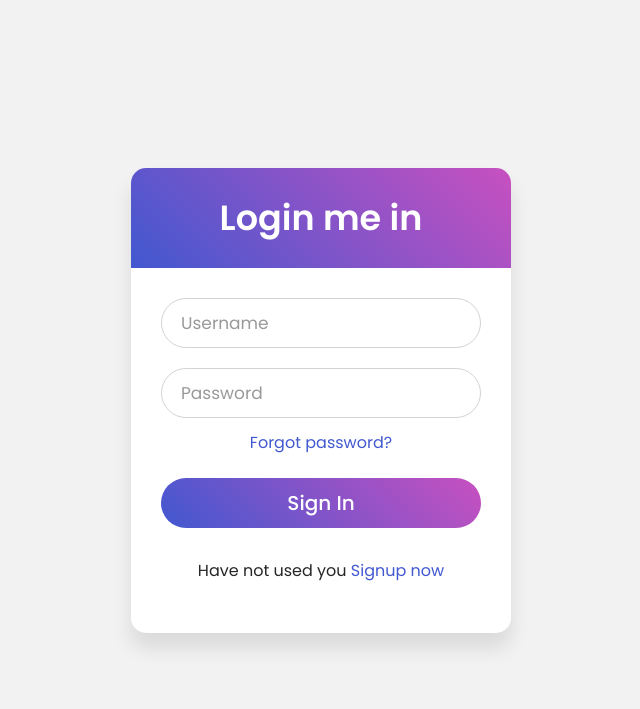
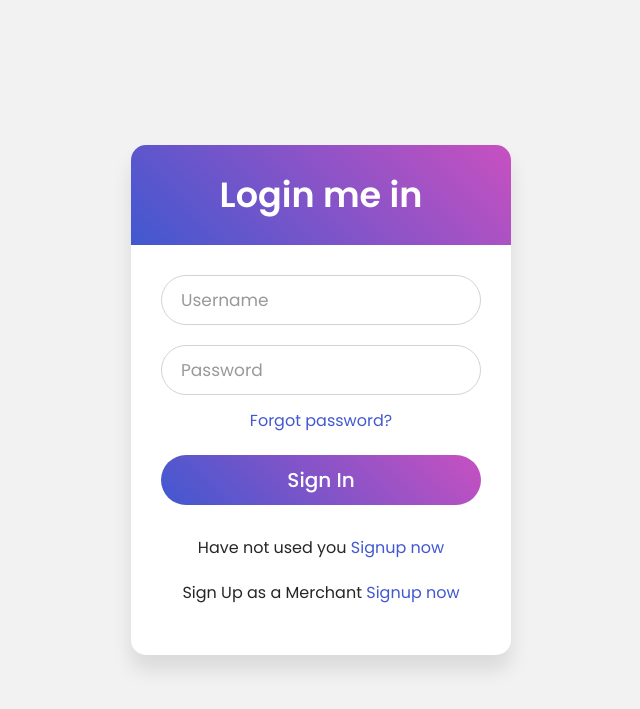
Before and after one commit to Amabellzq/SSD-Team-25, a Flask app: page /login in a window 1280 px wide. Shown: the top 709 px of the page, without its empty margins (319-959 px from the left). Run offline with Flask 3, Linux system fonts and the light colour scheme; some libraries are stand-ins or nearby versions.

Commit message:
updated the login route and form structure for login and register

```diff
--- a/webapp/templates/base.html
+++ b/webapp/templates/base.html
@@ -72,9 +72,9 @@
                     <div class="header__right">
                         <div class="header__right__auth">
                             {% if current_user.is_authenticated %}
-                                {% if current_user.role == 'seller' %}
+                                {% if current_user.role == 'Merchant' %}
                                     <a href="/sellerDashboard">Seller Dashboard</a>
-                                {% elif current_user.role == 'admin' %}
+                                {% elif current_user.role == 'Admin' %}
                                     <a href="/adminDashboard">Admin Dashboard</a>
                                 {% else %}
                                     <a href="/myprofile"><i class="fas fa-user" style="font-size: 20px;"></i></a>
--- a/webapp/templates/includes/forms.py
+++ b/webapp/templates/includes/forms.py
@@ -15,16 +15,9 @@ class LoginForm(FlaskForm):
 
 class RegistrationForm(FlaskForm):
     username = StringField('Username', validators=[DataRequired(), Length(min=4, max=25)])
-    email = EmailField('Email', validators=[DataRequired(), Email()])
-    contact = StringField('Contact Number', validators=[
-            DataRequired(),
-            Regexp(r'^\d{8}$', message="Contact number must be exactly 8 digits.")
-        ])
-    role = SelectField('I am a', choices=[
-        ('user', 'User'),
-        ('seller', 'Seller')
-    ], validators=[DataRequired()])
-    password = PasswordField('Password', validators=[DataRequired(), Length(min=6, max=40)])
+    role = SelectField('I am a', choices=[ ('Customer', 'Customer'), ('Merchant', 'Merchant'), ('Admin', 'Admin')], validators=[DataRequired()])
+    profile_picture = FileField('Profile Picture', validators=[FileRequired(), FileAllowed(['jpg', 'png'], 'Images only!')])
+    password = PasswordField('Password', validators=[DataRequired(), Length(min=8, max=40)])
     confirm_password = PasswordField('Confirm Password', validators=[DataRequired(), EqualTo('password', message="Password must match")])
     submit = SubmitField('Register')
 
--- a/webapp/templates/login.html
+++ b/webapp/templates/login.html
@@ -34,10 +34,13 @@
                </div>
             </div>
             <div class="field">
-                {{ login_form.submit(class='btn') }}
+               {{ login_form.submit(class="btn btn-primary") }}
             </div>
             <div class="signup-link">
                Have not used you <a href="/register">Signup now</a>
+            </div>
+            <div class="signup-link">
+               Sign Up as a Merchant <a href="/merchantRegister">Signup now</a>
             </div>
          </form>
       </div>
```
